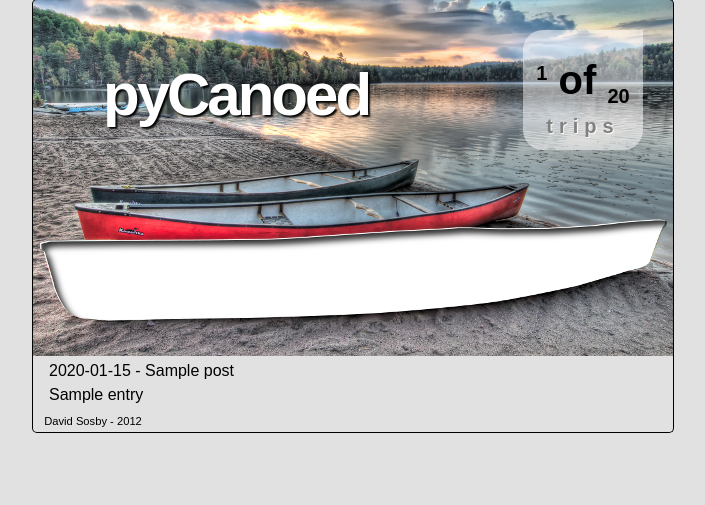
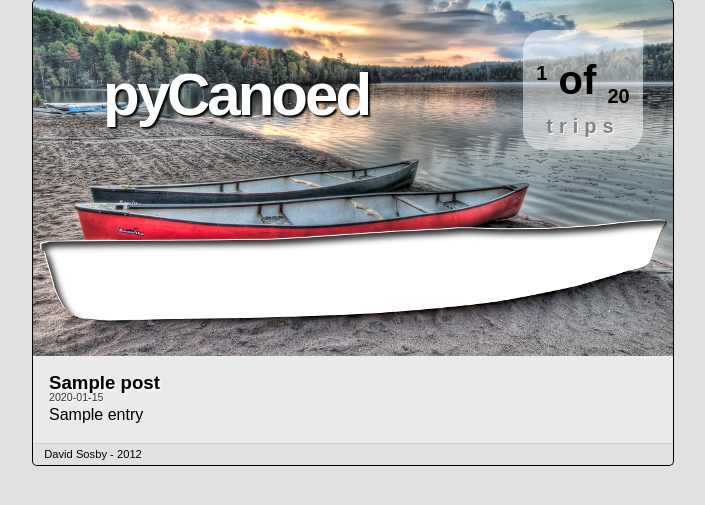
Before and after one commit to dsosby/pycanoed, a Python web app: template templates/index.html in a window 1280 px wide. Shown: the part 21-526 px from the top of the page, without its empty margins (287-992 px from the left). Run offline with Jinja, Linux system fonts and the light colour scheme; the template is opened without the code that fills it: most values are stand-ins (such as "Sample title", 1, 10 or a date in 2020).

Commit message:
That'll do

```diff
--- a/static/css/main.css
+++ b/static/css/main.css
@@ -133,21 +133,35 @@ section.content  {
     border-color: black;
 }
 
-section.content article  {
-    margin: 0px;
-    padding: 0.2em 1em 0.2em 1em;
+section.content article.post  {
+    padding: 1em;
 }
 
-section.content article post  {
-
+article.post  {
+    border-width: 0 0 1px 0;
+    border-style: solid;
+    border-color: #CCCCCC;
 }
 
-section.content article post h2 {
-
+article.odd  {
+    background-color: rgba(255,255,255,0.3);
 }
 
-section.content article post p {
+article.even  {
+    background-color: rgba(255,255,255,0.15);
+}
 
+article.post h2 {
+    font: 14pt sans-serif;
+    text-shadow: white 0.1em 0.1em 0.1em;
+    font-weight: bold;
+}
+
+article.post h6 {
+    color: #333333;
+    font: 8pt sans-serif;
+    margin-top: -0.3em;
+    text-shadow: white 0.1em 0.1em 0.1em;
 }
 
 section.content article.static  {
--- a/templates/index.html
+++ b/templates/index.html
@@ -4,13 +4,12 @@
         <h2>No entries yet. Check back later.</h2>
     {% else %}
         {% for post in posts %}
-        <article class="post">
-            <h2>{{ post["timestamp"].strftime("%Y-%m-%d") }} - {{ post["title"] }}</h2>
-            <p>
-                {% autoescape off %}
-                {{ post["entry"] }}
-                {% endautoescape %}
-            </p>
+        <article class="post {{ loop.cycle('odd','even') }}">
+            <h2>{{ post["title"] }}</h2>
+            <h6>{{ post["timestamp"].strftime("%Y-%m-%d") }}</h6>
+            {% autoescape off %}
+            {{ post["entry"] }}
+            {% endautoescape %}
         </article>
         {% endfor %}
     {% endif %}
```
